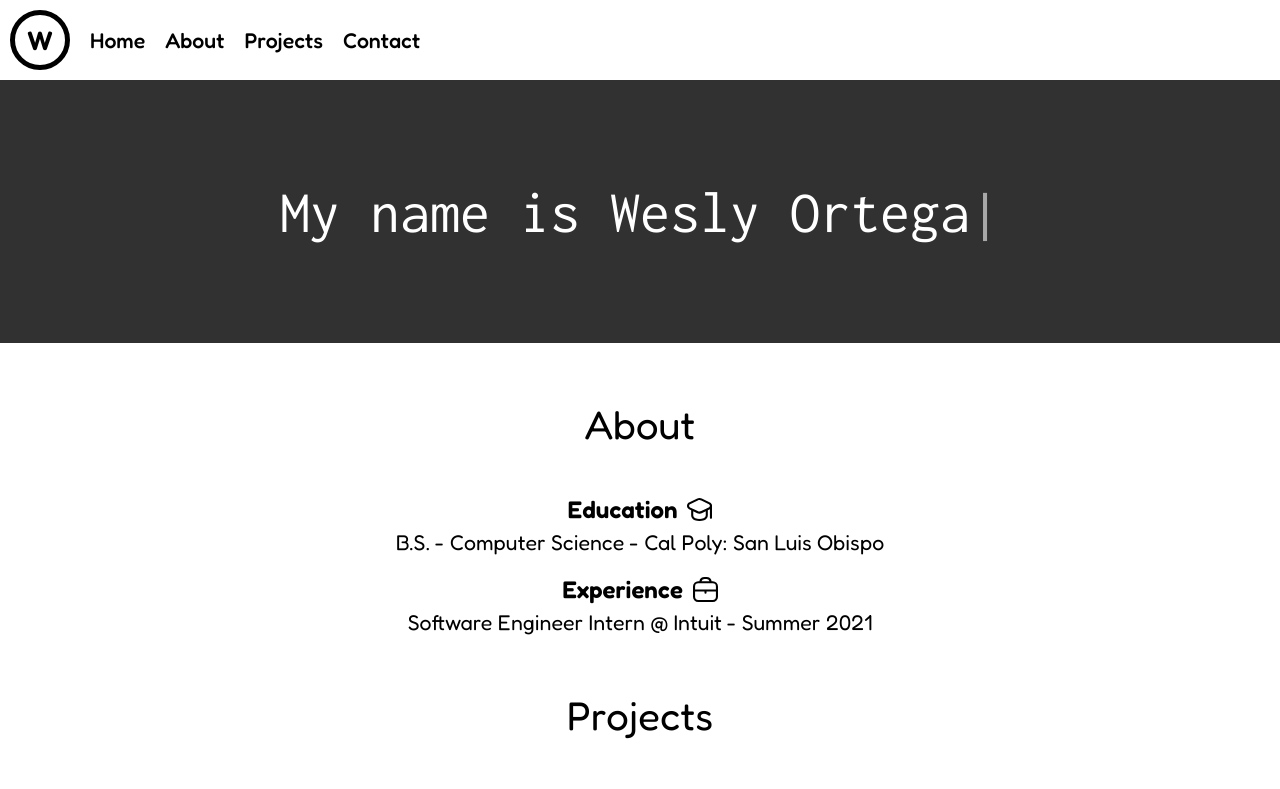
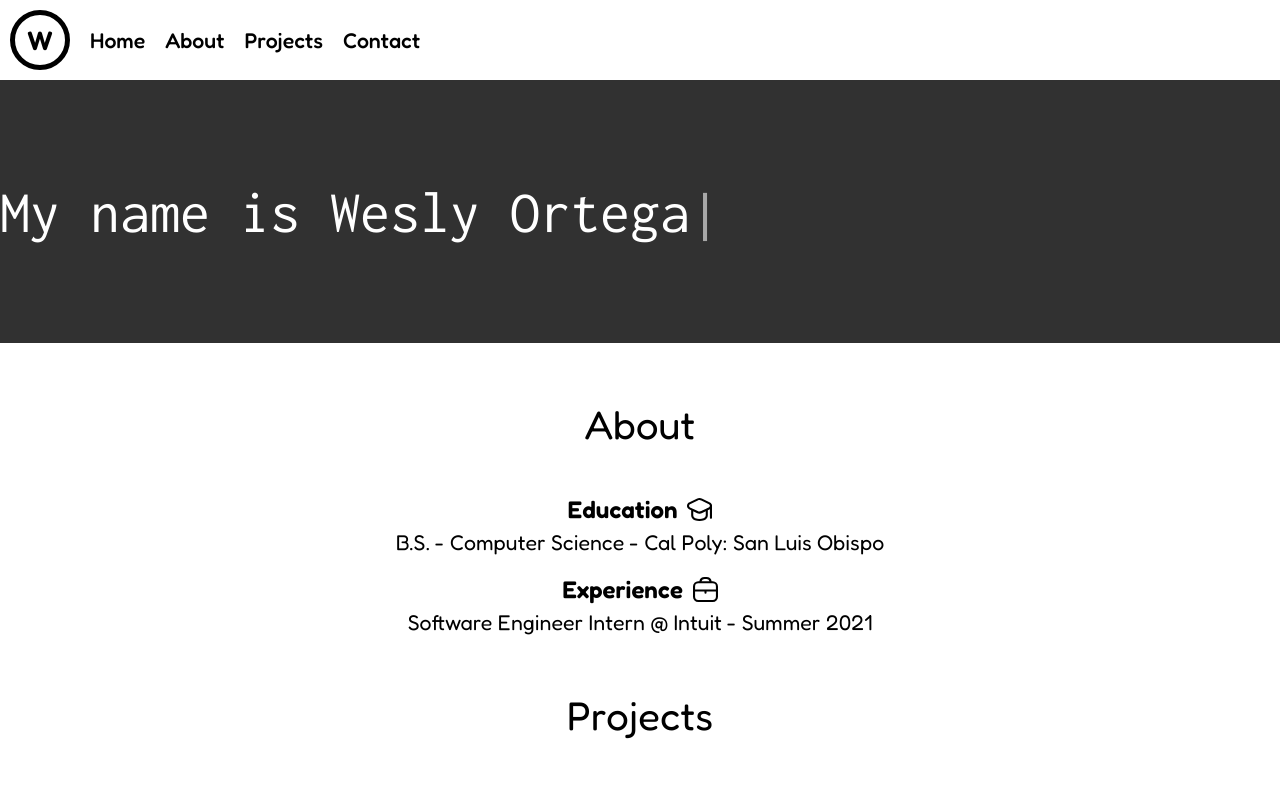
Before and after one commit to WeslyOrtega/personal-web, a React (Create React App) app: page / in a window 1280 px wide. Shown: the top 789 px of the page. Built offline with nearby package versions, Linux system fonts and the light colour scheme.

Commit message:
Added Home page

```diff
--- a/package.json
+++ b/package.json
@@ -9,6 +9,7 @@
     "node-sass": "^7.0.1",
     "react": "^17.0.2",
     "react-dom": "^17.0.2",
+    "react-router-dom": "^6.2.2",
     "react-scripts": "5.0.0",
     "typed.js": "^2.0.12",
     "web-vitals": "^2.1.4"
--- a/src/App.js
+++ b/src/App.js
@@ -1,21 +1,16 @@
 import "./App.css";
 
-import Navbar from "./Components/Navbar/Navbar";
-import HelloMsg from "./Components/HelloMsg/HelloMsg";
-import About from "./Components/About/About";
-import Projects from "./Components/Projects/Projects";
+import { BrowserRouter as Router, Routes, Route } from "react-router-dom";
 
-import Contact from "./Components/Contact/Contact";
+import Home from "./Pages/Home/Home";
 
 function App() {
     return (
-        <div className="App">
-            <Navbar />
-            <HelloMsg />
-            <About />
-            <Projects />
-            <Contact />
-        </div>
+        <Router>
+            <Routes>
+                <Route path="/" element={<Home />} />
+            </Routes>
+        </Router>
     );
 }
 
--- /dev/null
+++ b/src/Pages/Home/Home.jsx
@@ -0,0 +1,21 @@
+import "./Home.scss";
+
+import Navbar from "../../Components/Navbar/Navbar";
+import HelloMsg from "../../Components/HelloMsg/HelloMsg";
+import About from "../../Components/About/About";
+import Projects from "../../Components/Projects/Projects";
+import Contact from "../../Components/Contact/Contact";
+
+function Home() {
+    return (
+        <div className="Home">
+            <Navbar />
+            <HelloMsg />
+            <About />
+            <Projects />
+            <Contact />
+        </div>
+    );
+}
+
+export default Home;
```
Also changed, not shown: src/Pages/Home/Home.scss (added), 1 other file (tests, documents, lock files or other folders).
